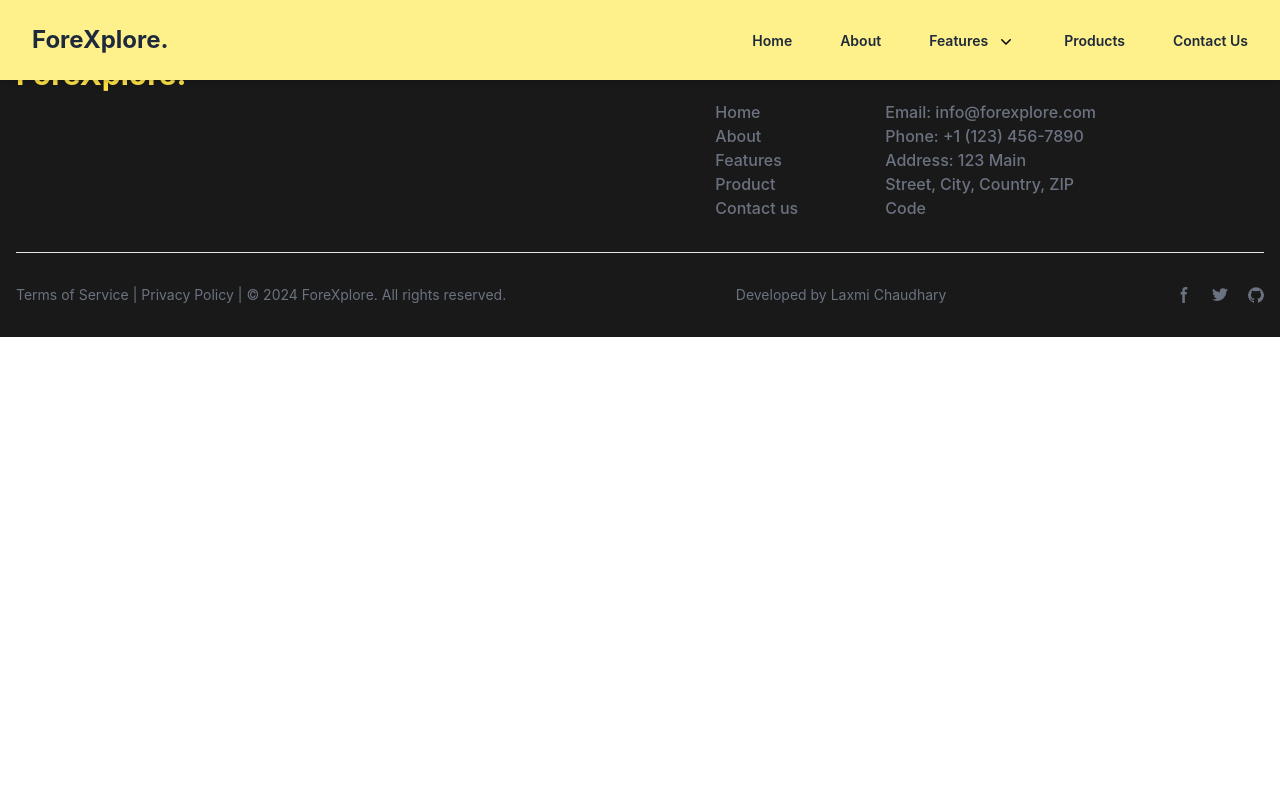
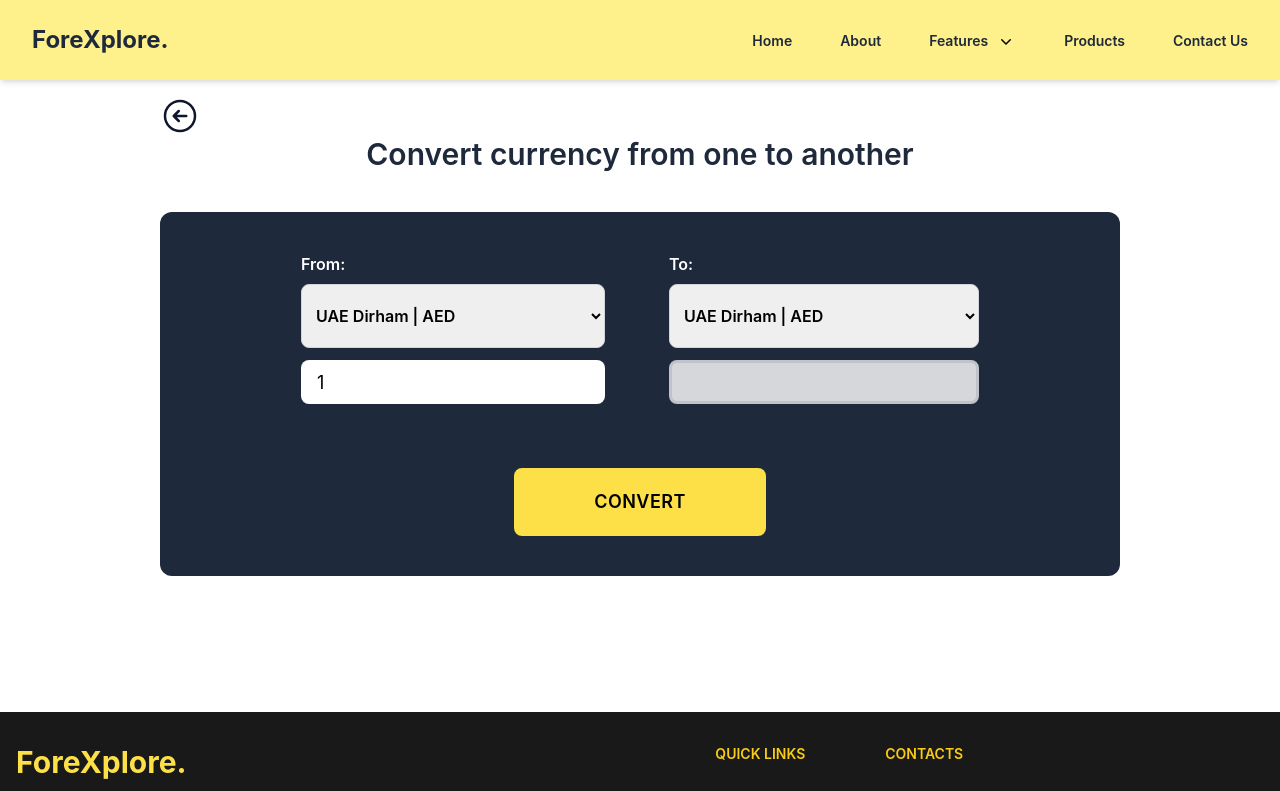
Before and after one commit to ltc01/ForeXplore, a React (Vite) app: page /features/currencyConverter in a window 1280 px wide. Shown: the top 791 px of the page. Built offline with nearby package versions, Linux system fonts and the light colour scheme.

Commit message:
converter added

```diff
--- a/src/components/Features/CurrencyConverter.jsx
+++ b/src/components/Features/CurrencyConverter.jsx
@@ -1,8 +1,108 @@
-import React from 'react'
+import React, { useEffect } from 'react'
+import { useState } from 'react'
+import ReactCountryFlag from 'react-country-flag';
+import { ArrowLeftCircleIcon } from '@heroicons/react/24/outline';
+import { Link } from 'react-router-dom';
+
 
 const CurrencyConverter = () => {
+  const [base, setBase] = useState('USD');
+  const [loading, setLoading] = useState(true);
+  const [rates, setRates] = useState({});
+  const [date, setDate] = useState('');
+  const [currency, setCurrency] = useState('');
+  const [symbol, setSymbol] = useState({
+    "AED": "UAE Dirham",
+    "AFN": "Afghan Afghani",
+    "ALL": "Albanian Lek",
+  })
+  const [amount, setAmount] = useState(1)
+  const [result, setResult] = useState(null)
+  const apikey = '01a0ec3eda0668e2ee86aa79787ca162';
+
+  const fetchData = async (e) => {
+    e.preventDefault();
+    try {
+      // const res = await fetch(`https://api.forexrateapi.com/v1/convert?api_key=${apikey}&from=${base}&to=${currency}&amount=${amount}`);
+      // if(!res.ok){
+      //   throw new Error('Failed to fetch exchange rates');
+      // }
+      // const resData = await res.json();
+      const resData = {
+        "success": true,
+        "query": {
+          "from": "USD",
+          "to": "EUR",
+          "amount": 100
+        },
+        "info": {
+          "quote": 0.82657397,
+          "timestamp": 1619135999
+        },
+        "result": 82.65739676
+      }
+      setResult(resData.result);
+      setLoading(false);
+    } catch (error) {
+      console.error('ERROR fetching data: ', error);
+      setLoading(false);
+    }
+  }
+
+  // useEffect(()=>{
+  //   const getSymbols = async()=>{
+  //     const res = await fetch(`https://api.forexrateapi.com/v1/symbols?api_key=${apikey}`)
+  //     const resData = res.json();
+  //     setSymbol(resData.symbols)
+  //   }
+  //   getSymbols();
+  // }, [apikey]);
   return (
-    <div>CurrencyConverter</div>
+    <>
+      <div className='lg:py-24 lg:px-40 py-28 px-10 w-full'>
+        <Link to='/features' >
+          <ArrowLeftCircleIcon className='md:h-10 h-8 inline relative text-slate-900' />
+        </Link>
+        <h1 className='font-semibold text-3xl text-slate-800 text-center'>Convert currency from one to another</h1>
+
+        {/* Conversion form */}
+        <div className='bg-slate-800 my-10 py-5 lg:py-10 px-10 rounded-xl'>
+          <form action='' onSubmit={(e) => fetchData(e)} className='flex justify-center flex-wrap gap-6 lg:gap-16 items-center'>
+            <div>
+              <h3 className='text-white font-semibold mb-2'>From: </h3>
+              <select onChange={(e) => setBase(e.target.value)} id="base" class=" py-5 w-full font-semibold mb-3 border border-gray-300  rounded-lg block p-2.5">
+                <option disabled aria-required={true}>Choose a base</option>
+                {Object.entries(symbol).map(
+                  ([code, name]) => (
+                    <option value={code} key={code}>{name} | {code}</option>
+                  )
+                )}
+              </select>
+              <input type="number" name="base" id="baseValue" value={amount} min={1}
+                onChange={(e) => setAmount(e.target.value)}
+                className='text-lg h-11 w-full pl-4 rounded-lg' />
+            </div>
+            <div>
+            <h3 className='text-white font-semibold mb-2'>To: </h3>
+              <select onChange={(e) => setCurrency(e.target.value)} id="currency" class="w-full font-semibold mb-3 py-5 border border-gray-300 rounded-lg block p-2.5">
+                <option disabled>Conversion choice</option>
+                {Object.entries(symbol).map(
+                  ([code, name]) => (
+                    <option value={code} key={code}>{name} | {code}</option>
+                  )
+                )}
+              </select>
+              <input type="number" name="base" id="baseValue" value={result} disabled
+                className={`text-lg bg-white text-green-950 font-semibold w-full h-11 pl-4 rounded-lg border-[3px] ${result ? 'border-green-600': 'animate-pulse'}`} />
+            </div>
+            <button className='bg-yellow-300 rounded-lg uppercase font-semibold tracking-wide lg:text-lg hover:bg-yellow-400 px-20 py-5 h-fit'
+            >Convert
+            </button>
+          </form>
+        </div>
+      </div >
+
+    </>
   )
 }
 
--- a/src/components/Features/HistoricalRates.jsx
+++ b/src/components/Features/HistoricalRates.jsx
@@ -1,5 +1,5 @@
 import React from 'react'
-import { useEffect, useState } from 'react'
+import { useState } from 'react'
 import ReactCountryFlag from 'react-country-flag';
 import { ArrowLeftCircleIcon } from '@heroicons/react/24/outline';
 import { Link } from 'react-router-dom';
```
